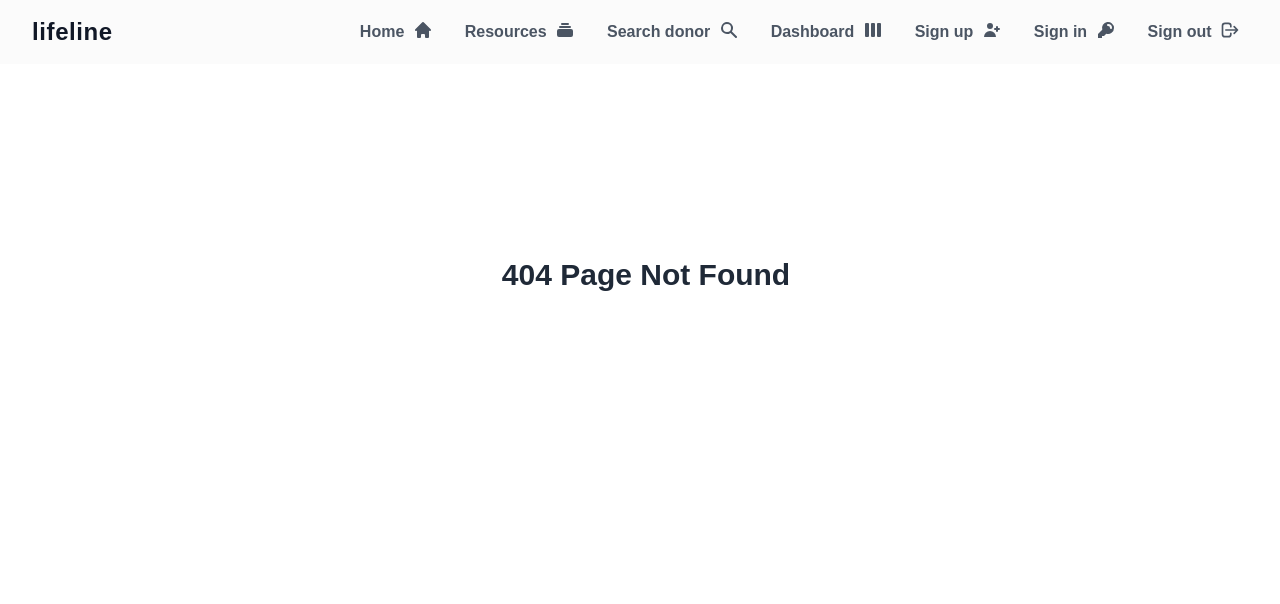
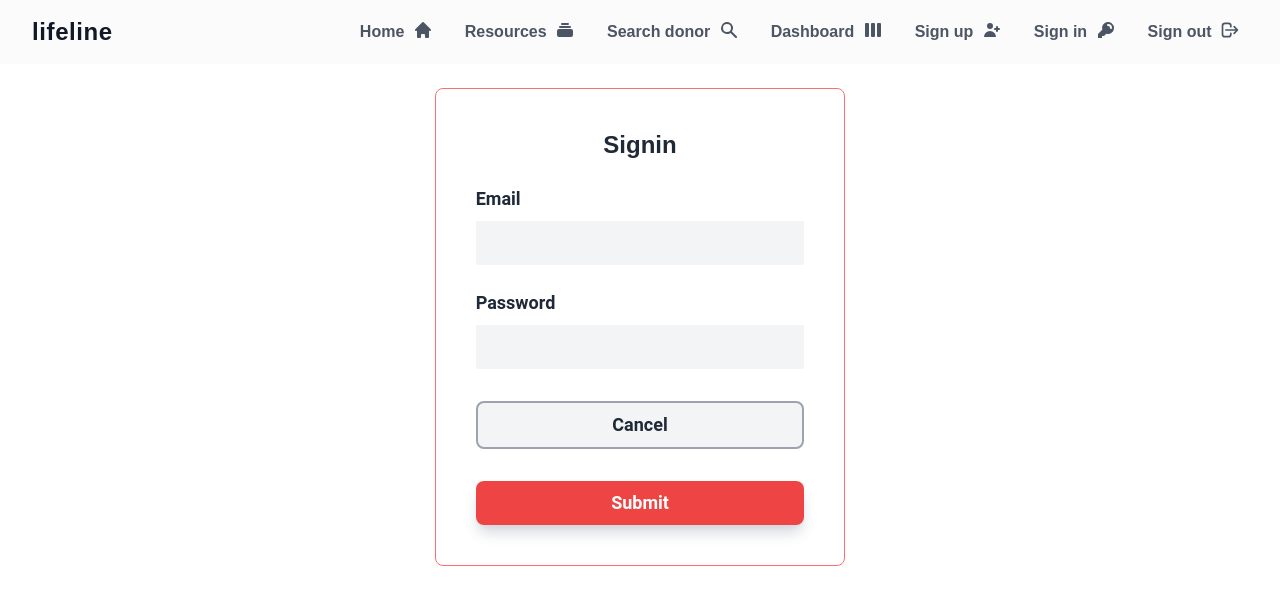
Before and after one commit to tharunk1705/prometheus-frontend, a React (Create React App) app in the folder lifeline-frontend/: page /signin in a window 1280 px wide. Before the commit this address had no page. Shown: the top 604 px of the page. Built offline with nearby package versions, Linux system fonts and the light colour scheme.

Commit message:
Signin page initial

```diff
--- a/lifeline-frontend/src/App.js
+++ b/lifeline-frontend/src/App.js
@@ -1,15 +1,17 @@
 import { BrowserRouter } from "react-router-dom";
 import "./App.css";
 import Layout from "./components/layout/layout.component";
-
-function App() {
+import { UserProvider } from "./store/UserContext";
+const App = () => {
   return (
     <div className="app">
       <BrowserRouter>
-        <Layout />
+        <UserProvider>
+          <Layout />
+        </UserProvider>
       </BrowserRouter>
     </div>
   );
-}
+};
 
 export default App;
--- a/lifeline-frontend/src/components/layout/layout.component.jsx
+++ b/lifeline-frontend/src/components/layout/layout.component.jsx
@@ -1,6 +1,7 @@
 import { Route, Routes } from "react-router-dom";
 import Fallback from "../../routes/fallback/fallback.route";
 import Home from "../../routes/home/home.route";
+import SignIn from "../../routes/signin/signin.route";
 import Signup from "../../routes/signup/signup.route";
 import Navbar from "../navbar/navbar.component";
 
@@ -14,6 +15,7 @@ const Layout = () => {
         <Routes>
           <Route path="/" element={<Home />} />
           <Route path="/signup" element={<Signup />} />
+          <Route path="/signin" element={<SignIn />} />
           <Route path="*" element={<Fallback />} />
         </Routes>
       </div>
--- a/lifeline-frontend/src/components/layout/layout.styles.css
+++ b/lifeline-frontend/src/components/layout/layout.styles.css
@@ -1,4 +1,4 @@
 .routes {
   overflow: scroll;
-  @apply w-full h-full  p-6;
+  @apply w-full h-full  p-6 text-gray-800;
 }
--- a/lifeline-frontend/src/components/navbar/navbar.component.jsx
+++ b/lifeline-frontend/src/components/navbar/navbar.component.jsx
@@ -172,8 +172,9 @@ const Navbar = () => {
               to={item.route}
               className="navbar-list-item"
               onClick={toggleNavbar}
+              key={item.displayText + index}
             >
-              <li key={item.displayText + index}>
+              <li>
                 {item.displayText} {item.icon}
               </li>
             </Link>
--- /dev/null
+++ b/lifeline-frontend/src/routes/signin/signin.route.jsx
@@ -0,0 +1,67 @@
+import { useState } from "react";
+
+const SignIn = () => {
+  const [email, setEmail] = useState("");
+  const [emailError, setEmailError] = useState("");
+  const [password, setPassword] = useState("");
+  const [passwordError, setPasswordError] = useState("");
+
+  const handleSubmit = (event) => {
+    event.preventDefault();
+  };
+
+  return (
+    <div className="pt-16 flex justify-center items-center">
+      <div className=" p-8 md:p-10 w-full md:w-1/3 border border-accent-50 rounded-lg">
+        <h1 className="text-2xl font-semibold font-Outfit text-center">
+          Signin
+        </h1>
+        <form
+          className="font-Roboto font-semibold text-lg"
+          onSubmit={handleSubmit}
+        >
+          <div className="my-4 flex flex-col ">
+            <label htmlFor="email" className="my-2">
+              Email
+            </label>
+            <input
+              type="email"
+              required
+              className=" rounded-sm p-2 font-medium focus:outline-none focus:ring-2 ring-accent-100 bg-gray-100"
+            />
+            {emailError.length > 0 && (
+              <span className="text-sm text-accent-300 my-2">{emailError}</span>
+            )}
+          </div>
+          <div className="my-4 flex flex-col">
+            <label htmlFor="password" className="my-2">
+              Password
+            </label>
+
+            <input
+              type="password"
+              required
+              className=" rounded-sm p-2 font-medium focus:outline-none focus:ring-2 ring-accent-100 bg-gray-100"
+            />
+            {passwordError.length > 0 && (
+              <span className="text-sm text-accent-300 my-2">
+                {passwordError}
+              </span>
+            )}
+          </div>
+
+          <div className="flex flex-col gap-8 ">
+            <button className="bg-gray-100 border-gray-400 border-2 rounded-lg py-2 mt-4">
+              Cancel
+            </button>
+            <button className="bg-accent-100 text-white shadow-lg shadow-gray-300   rounded-lg py-2">
+              Submit
+            </button>
+          </div>
+        </form>
+      </div>
+    </div>
+  );
+};
+
+export default SignIn;
--- /dev/null
+++ b/lifeline-frontend/src/store/UserContext.jsx
@@ -0,0 +1,43 @@
+import { useReducer } from "react";
+import { createContext } from "react";
+
+export const UserContext = createContext({
+  currentUser: null,
+  setCuurentUser: () => null,
+});
+
+export const USER_ACTIONS = {
+  SET_CURRENT_USER: "SET_CURRENT_USER",
+};
+
+const userReducer = (state, action) => {
+  const { type, payload } = action;
+
+  switch (type) {
+    case USER_ACTIONS.SET_CURRENT_USER:
+      return {
+        ...state,
+        currentUser: payload,
+      };
+    default:
+      throw new Error("Unexpected action type => " + type + " in UserReducer");
+  }
+};
+
+const INITIAL_STATE = {
+  currentUser: null,
+};
+
+export const UserProvider = ({ children }) => {
+  const [state, dispatch] = useReducer(userReducer, INITIAL_STATE);
+
+  const { currentUser } = state;
+
+  const setCurrentUser = (user) => {
+    dispatch({ type: USER_ACTIONS.SET_CURRENT_USER, payload: user });
+  };
+
+  const value = { currentUser, setCurrentUser };
+
+  return <UserContext.Provider value={value}>{children}</UserContext.Provider>;
+};
```
Also changed, not shown: 1 other file (tests, documents, lock files or other folders).
